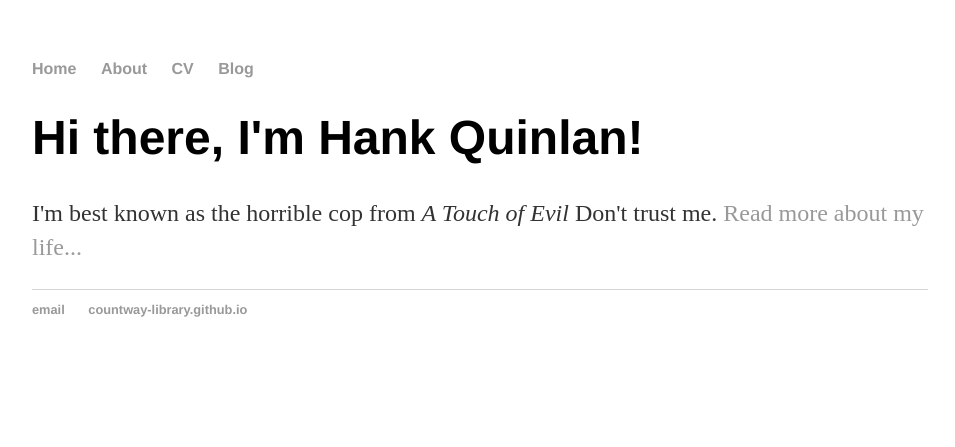
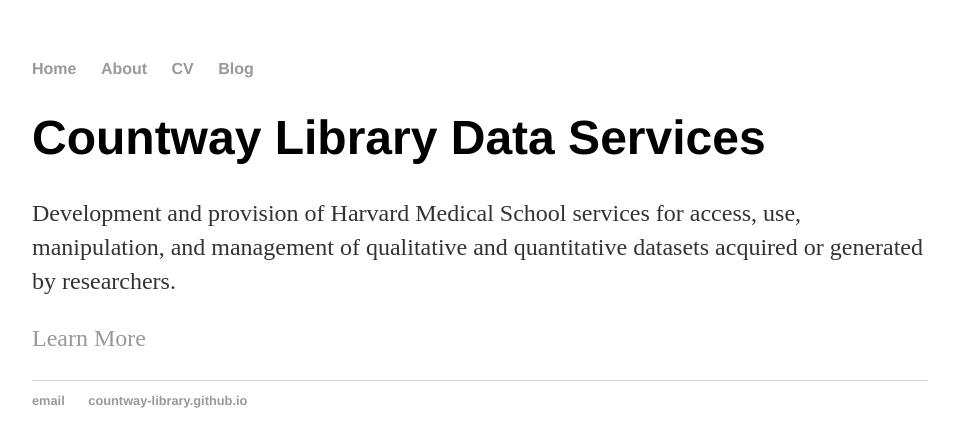
Before and after one commit to Countway-Library/Countway-Library.github.io, a Jekyll site: the page built from index.html, in a window 1280 px wide. Shown: the top 447 px of the page, without its empty margins (160-1115 px from the left). Built offline with Jekyll 4.4.1, drawn with Linux system fonts in a browser that asks for light colours.

Commit message:
Update index.html

```diff
--- a/index.html
+++ b/index.html
@@ -3,6 +3,7 @@
 title: Countway Library, Research Data Services
 ---
 <div class="blurb">
-	<h1>Hi there, I'm Hank Quinlan!</h1>
-	<p>I'm best known as the horrible cop from <em>A Touch of Evil</em> Don't trust me. <a href="/about">Read more about my life...</a></p>
+	<h1>Countway Library Data Services</h1>
+	<p>Development and provision of Harvard Medical School services for access, use, manipulation, and management of qualitative and quantitative datasets acquired or generated by researchers.</p>
+	<p><a href="/about">Learn More</a></p>
 </div><!-- /.blurb -->
```
